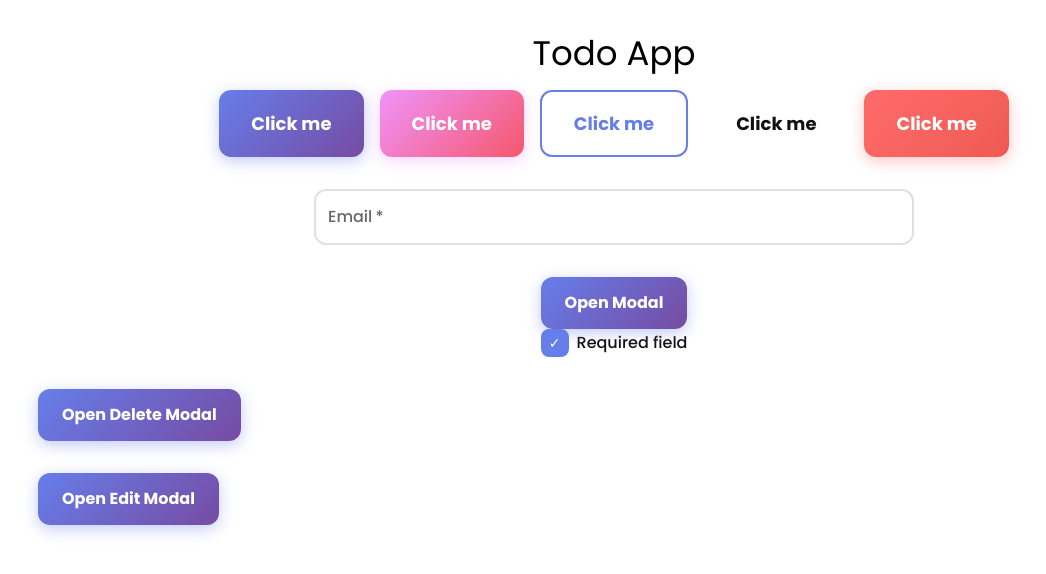
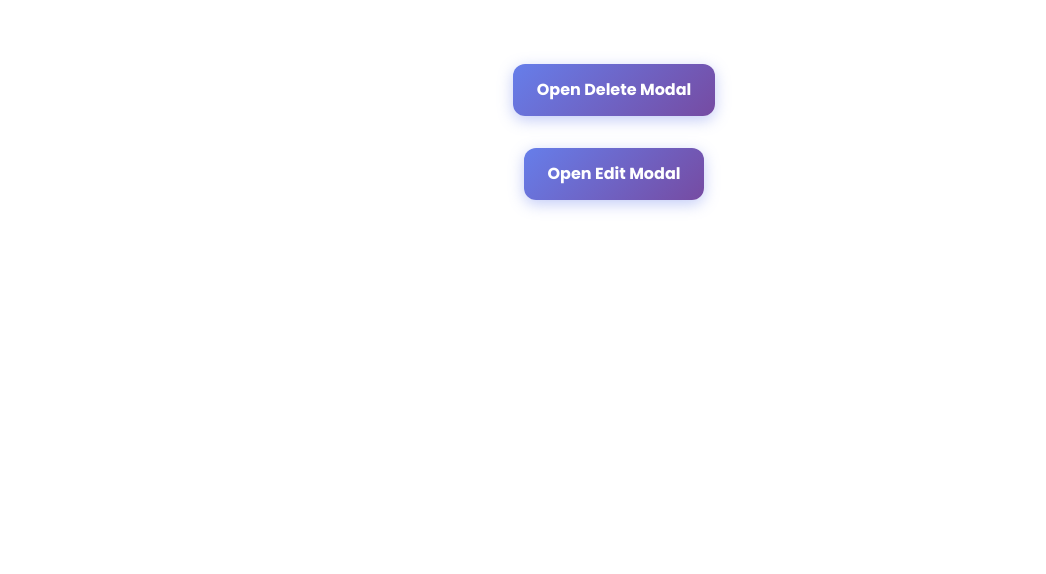
Before and after one commit to razego/todo-app, a Next.js app: page / in a window 1280 px wide. Shown: the top 574 px of the page, without its empty margins (26-1072 px from the left). Built offline with nearby package versions, Linux system fonts and the light colour scheme; what @mui/material-nextjs would draw is missing.

Commit message:
clean page

```diff
--- a/app/page.tsx
+++ b/app/page.tsx
@@ -1,19 +1,12 @@
 'use client';
 import * as React from 'react';
 import Container from '@mui/material/Container';
-import Typography from '@mui/material/Typography';
 import Box from '@mui/material/Box';
-import Link from '@mui/material/Link';
-import NextLink from 'next/link';
 import Button from '@/components/ui/Button';
-import Input from '@/components/ui/Input';
-import Modal from '@/components/ui/Modal';
-import Checkbox from '@/components/ui/Checkbox';
 import DeleteTodoModal from '@/components/DeleteTodoModal';
 import EditTodoModal from '@/components/EditTodoModal';
 
 export default function Home() {
-  const [isModalOpen, setIsModalOpen] = React.useState(false);
   const [isDeleteModalOpen, setIsDeleteModalOpen] = React.useState(false);
   const [isEditModalOpen, setIsEditModalOpen] = React.useState(false);
 
@@ -28,81 +21,7 @@ export default function Home() {
           alignItems: 'center',
         }}
       >
-        <Typography variant="h4" component="h1" sx={{ mb: 2 }}>
-          Todo App
-        </Typography>
-
-        <Box sx={{ display: 'flex', gap: 2 }}>
-
-        <Button variant="primary" size="large">Click me</Button>
-        <Button variant="secondary" size="large" >Click me</Button>
-        <Button variant="outline" size="large">Click me</Button>
-        <Button variant="ghost" size="large">Click me</Button>
-        <Button variant="danger" size="large">Click me</Button>
-
-        </Box>
-        <Box sx={{ width: '100%', maxWidth: 600, mx: 'auto', mt: 4 }}>
-        <Input
-          label="Email"
-          type="email"
-          required
-          fullWidth
-          placeholder="your@email.com"
-        />
-        </Box>
-
-        <Box sx={{ mt: 4 }}>
-          <Button
-            variant="primary"
-            onClick={() => setIsModalOpen(true)}
-          >
-            Open Modal
-          </Button>
-        </Box>
-
-        <Modal
-          open={isModalOpen}
-          onClose={() => setIsModalOpen(false)}
-          size="medium"
-        >
-          <Typography variant="h5" component="h2" sx={{ mb: 2 }}>
-            Sample Modal
-          </Typography>
-          <Typography sx={{ mb: 3 }}>
-            This is a simple modal component! You can put any content here.
-          </Typography>
-          <Input
-            label="Email"
-            type="email"
-            required
-            fullWidth
-            placeholder="your@email.com"
-          />
-          <Box sx={{ display: 'flex', gap: 2, justifyContent: 'flex-end', mt: 2 }}>
-            <Button
-              variant="outline"
-              onClick={() => setIsModalOpen(false)}
-            >
-              Cancel
-            </Button>
-            <Button
-              variant="primary"
-              onClick={() => setIsModalOpen(false)}
-            >
-              Confirm
-            </Button>
-          </Box>
-        </Modal>
-
-        <Checkbox
-          label="Required field"
-          required
-          disabled={false}
-          defaultChecked={true}
-        />
-      </Box>
-
-      <Box sx={{ mt: 4 }}>
+       <Box sx={{ mt: 4 }}>
         <Button
           variant="primary"
           onClick={() => setIsDeleteModalOpen(true)}
@@ -132,6 +51,9 @@ export default function Home() {
         onSave={() => {setIsEditModalOpen(false)}}
         todo={null}
       />
+      </Box>
+
+
     </Container>
   );
 }
```
